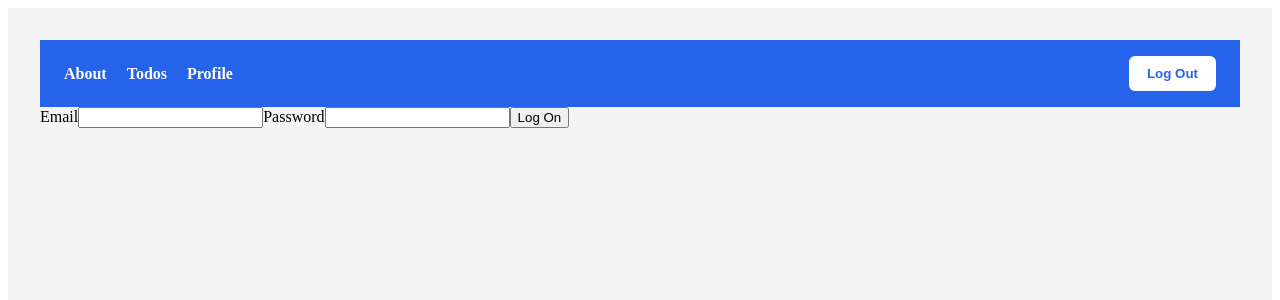
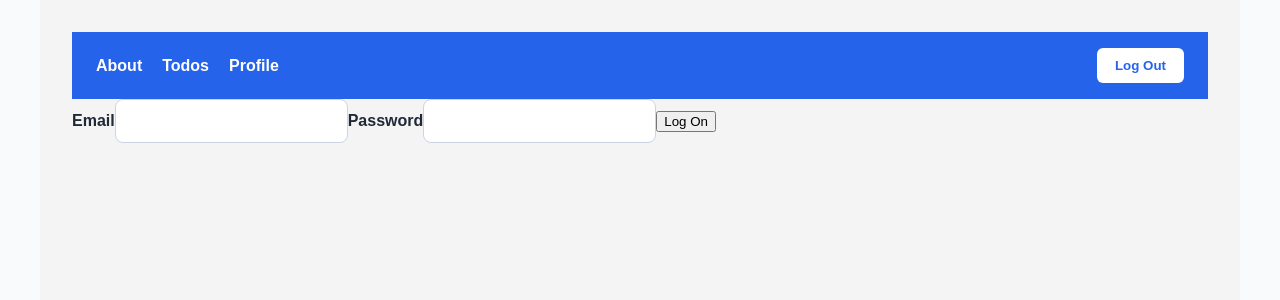
Before and after one commit to Nwodajo/react-lab, a React (Vite) app: page /login in a window 1280 px wide. Shown: the top 300 px of the page. Built offline with nearby package versions, Linux system fonts and the light colour scheme.

Commit message:
Finalize React Todo App portfolio project

```diff
--- a/src/index.css
+++ b/src/index.css
@@ -0,0 +1,39 @@
+:root {
+  font-family: Arial, Helvetica, sans-serif;
+  color: #1f2937;
+  background: #f8fafc;
+}
+
+* {
+  box-sizing: border-box;
+}
+
+body {
+  margin: 0;
+  font-size: 16px;
+  line-height: 1.6;
+}
+
+input,
+select {
+  min-height: 44px;
+  padding: 0.75rem;
+  border: 1px solid #cbd5e1;
+  border-radius: 8px;
+  font-size: 1rem;
+  background: #ffffff;
+}
+
+input::placeholder {
+  color: #94a3b8;
+}
+
+input:focus,
+select:focus {
+  outline: 3px solid #f59e0b;
+  border-color: #2563eb;
+}
+
+label {
+  font-weight: 600;
+}
```
Also changed, not shown: 1 other file (tests, documents, lock files or other folders).
